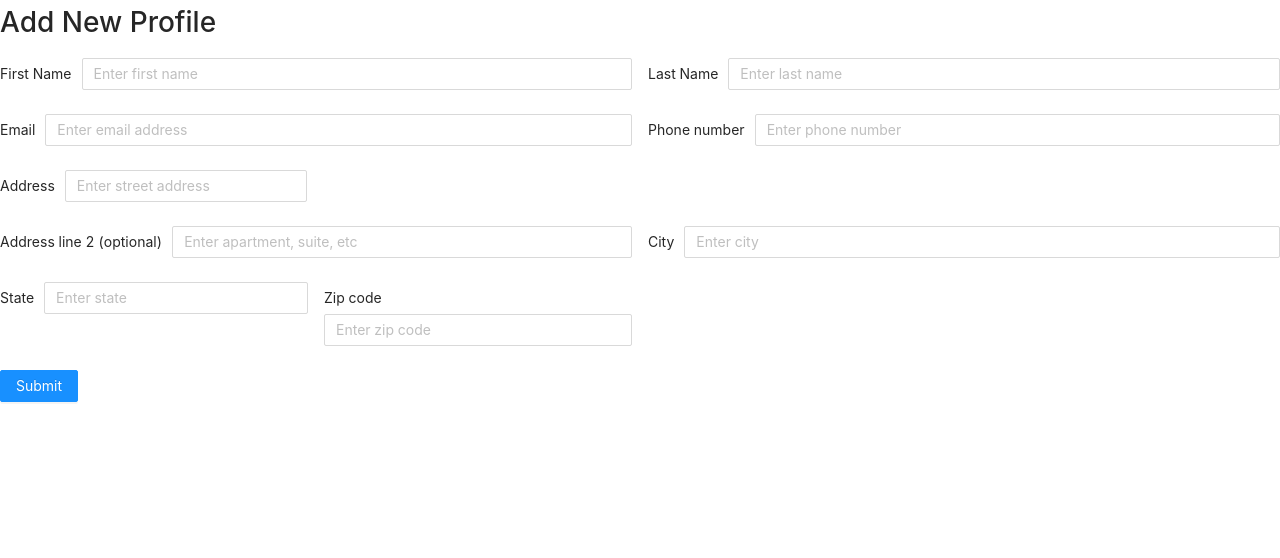
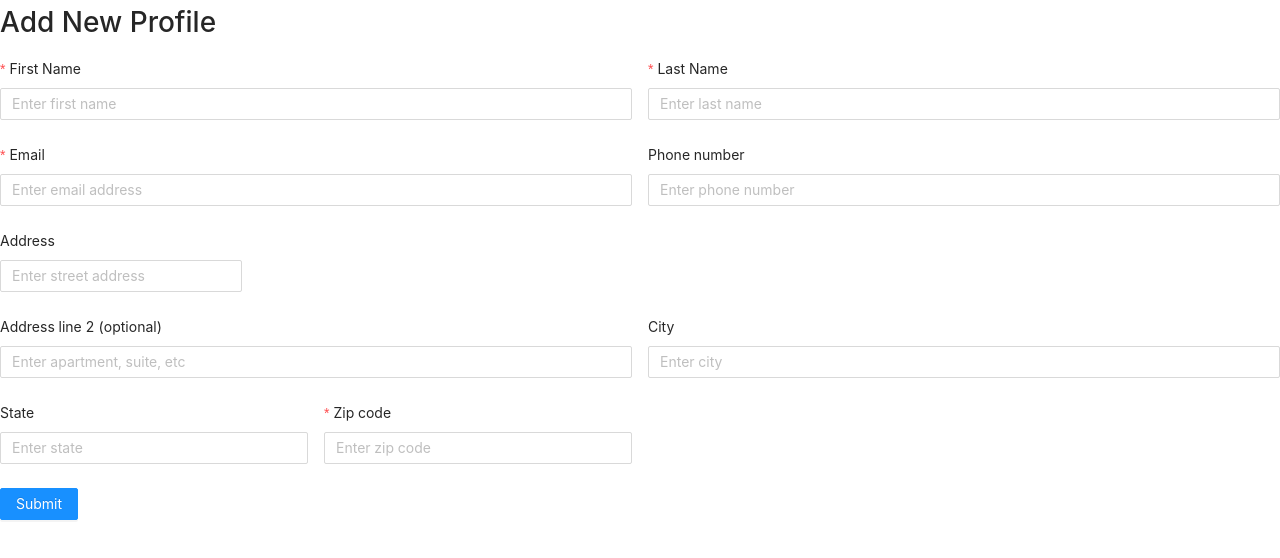
Before and after one commit to BloomTech-Labs/beerthoven-fe, a React (Create React App) app: page /people/form in a window 1280 px wide. Shown: the top 558 px of the page. Built offline with nearby package versions, Linux system fonts and the light colour scheme.

Commit message:
Converted People form to use antd form submit & controls

```diff
--- a/src/components/forms/PeopleForm.js
+++ b/src/components/forms/PeopleForm.js
@@ -11,7 +11,7 @@ const PeopleForm = ({ onSubmit }) => {
 	};
 
 	return (
-		<form onSubmit={handleSubmit(onSubmit)}>
+		<Form layout="vertical" onFinish={onSubmit}>
 			<h1>Add New Profile</h1>
 			<Row
 				gutter={[
@@ -19,46 +19,40 @@ const PeopleForm = ({ onSubmit }) => {
 					16,
 				]}>
 				<Col span={12}>
-					<Form.Item label='First Name' {...fieldProps}>
-						<Controller
-							as={Input}
-							type='text'
-							control={control}
-							name='first_name'
-							placeholder='Enter first name'
-						/>
-						{errors.first_name && <p>Required</p>}
+					<Form.Item
+						label='First Name'
+						name="first_name"
+						{...fieldProps}
+						rules={[{ required: true }]}
+					>
+						<Input placeholder="Enter first name" />
 					</Form.Item>
-					<Form.Item label='Email' {...fieldProps}>
-						<Controller
-							as={Input}
-							type='email'
-							control={control}
-							name='email'
-							placeholder='Enter email address'
-						/>
+					<Form.Item
+						label='Email'
+						name="email"
+						{...fieldProps}
+						rules={[{ required: true }]}
+					>
+						<Input type="email" placeholder="Enter email address" />
 					</Form.Item>
 				</Col>
 
 				<Col span={12}>
-					<Form.Item label='Last Name' {...fieldProps}>
-						<Controller
-							as={Input}
-							type='text'
-							control={control}
-							name='last_name'
-							placeholder='Enter last name'
-						/>
+					<Form.Item
+						label='Last Name'
+						name="last_name"
+						{...fieldProps}
+						rules={[{ required: true }]}
+					>
+						<Input placeholder="Enter last name" />
 					</Form.Item>
 
-					<Form.Item label='Phone number' {...fieldProps}>
-						<Controller
-							as={Input}
-							type='number'
-							control={control}
-							name='phone'
-							placeholder='Enter phone number'
-						/>
+					<Form.Item
+						label='Phone number'
+						name="phone"
+						{...fieldProps}
+					>
+						<Input type="number" placeholder="Enter phone number" />
 					</Form.Item>
 				</Col>
 			</Row>
@@ -69,14 +63,12 @@ const PeopleForm = ({ onSubmit }) => {
 					16,
 				]}>
 				<Col>
-					<Form.Item label='Address' {...fieldProps}>
-						<Controller
-							as={Input}
-							type='text'
-							control={control}
-							name='address'
-							placeholder='Enter street address'
-						/>
+					<Form.Item
+						label='Address'
+						name="address"
+						{...fieldProps}
+					>
+						<Input placeholder="Enter street address" />
 					</Form.Item>
 				</Col>
 			</Row>
@@ -87,19 +79,21 @@ const PeopleForm = ({ onSubmit }) => {
 					16,
 				]}>
 				<Col span={12}>
-					<Form.Item label='Address line 2 (optional)' {...fieldProps}>
-						<Controller
-							as={Input}
-							type='text'
-							control={control}
-							name='address2'
-							placeholder='Enter apartment, suite, etc'
-						/>
+					<Form.Item
+						label='Address line 2 (optional)'
+						name="address2"
+						{...fieldProps}
+					>
+						<Input placeholder='Enter apartment, suite, etc' />
 					</Form.Item>
 				</Col>
 				<Col span={12}>
-					<Form.Item label='City' {...fieldProps}>
-						<Controller as={Input} type='text' control={control} name='city' placeholder='Enter city' />
+					<Form.Item
+						label='City'
+						name="city"
+						{...fieldProps}
+					>
+						<Input placeholder='Enter city' />
 					</Form.Item>
 				</Col>
 			</Row>
@@ -110,22 +104,33 @@ const PeopleForm = ({ onSubmit }) => {
 					16,
 				]}>
 				<Col span={6}>
-					<Form.Item label='State' {...fieldProps}>
-						<Controller as={Input} type='text' control={control} name='state' placeholder='Enter state' />
+					<Form.Item
+						label='State'
+						name="state"
+						{...fieldProps}
+					>
+						<Input placeholder='Enter state' />
 					</Form.Item>
 				</Col>
 				<Col span={6}>
-					<Form.Item label='Zip code' {...fieldProps}>
-						<Controller as={Input} type='text' control={control} name='zip' placeholder='Enter zip code' />
+					<Form.Item
+						label='Zip code'
+						name="zip"
+						{...fieldProps}
+						rules={[{ required: true }]}
+					>
+						<Input placeholder='Enter zip code' />
 					</Form.Item>
 				</Col>
 				<Col span={12} />
 			</Row>
 
-			<Controller name='submit' as={Button} type='primary' htmlType='submit' control={control}>
-				Submit
-			</Controller>
-		</form>
+			<Form.Item>
+				<Button type="primary" htmlType="submit">
+					Submit
+				</Button>
+			</Form.Item>
+		</Form>
 	);
 };
 
```
